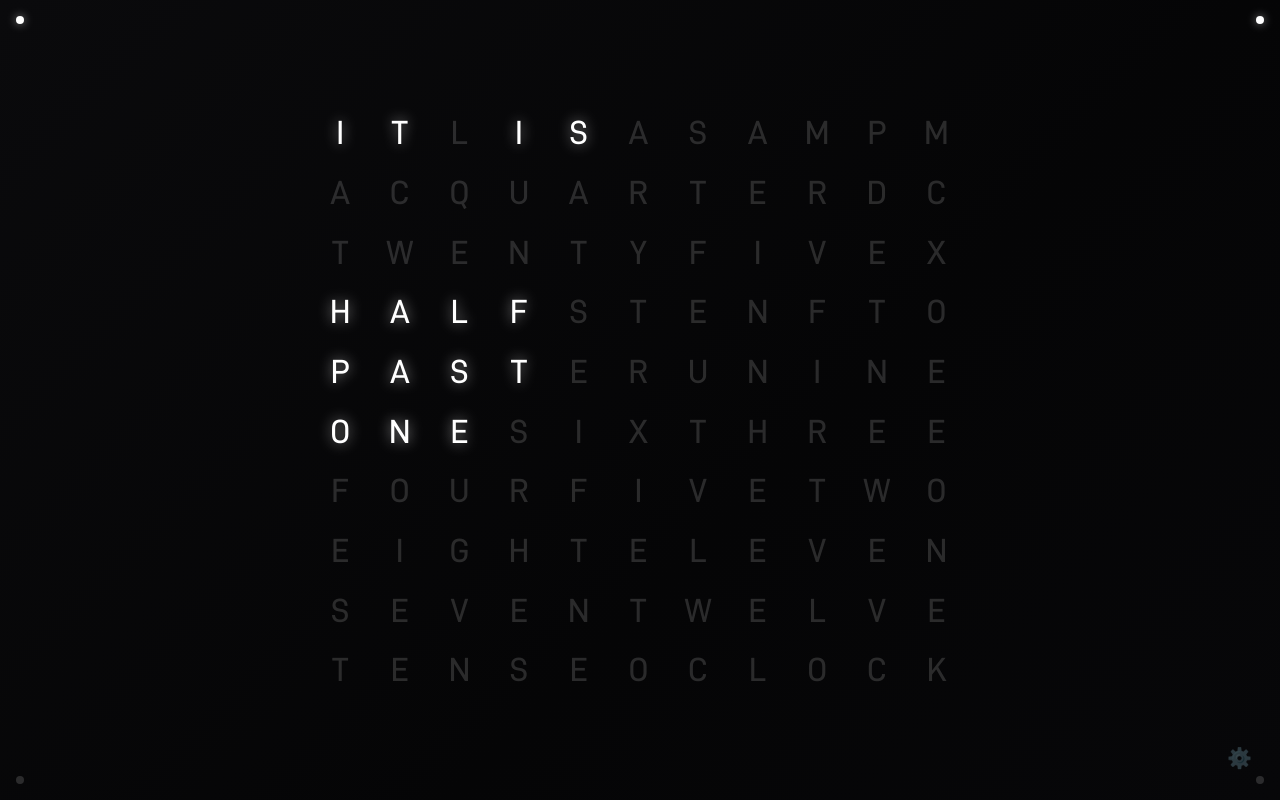
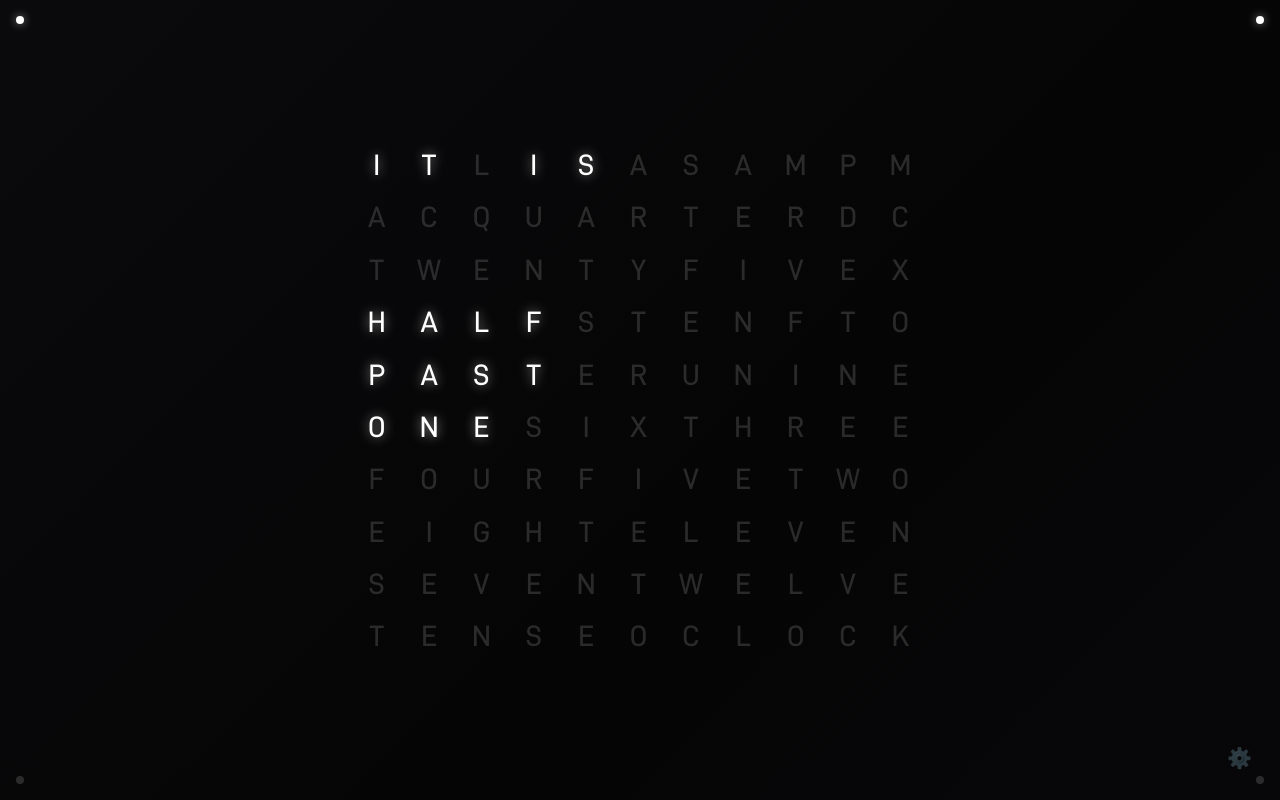
Before and after one commit to fvitas/verba-clock, a React (Vite) app: page / in a window 1280 px wide. Built offline with nearby package versions, Linux system fonts and the light colour scheme.

Commit message:
Size clock grid with container query units for edge padding

```diff
--- a/src/App.tsx
+++ b/src/App.tsx
@@ -47,7 +47,7 @@ function ClockScreen() {
         onClick={toggleMode}
       >
         <div
-          className="relative flex aspect-square h-[min(80vh,80vw)] items-center justify-center [box-shadow:0_25px_50px_rgba(0,0,0,0.6),0_4px_10px_rgba(0,0,0,0.4)]"
+          className="relative flex aspect-square h-[min(80vh,80vw)] items-center justify-center [container-type:size] [box-shadow:0_25px_50px_rgba(0,0,0,0.6),0_4px_10px_rgba(0,0,0,0.4)]"
           style={{ background: finish.surface }}
         >
           {face}
@@ -58,7 +58,7 @@ function ClockScreen() {
 
   return (
     <main
-      className="relative flex h-dvh w-dvw items-center justify-center overflow-hidden font-[DINish]"
+      className="relative flex h-dvh w-dvw items-center justify-center overflow-hidden font-[DINish] [container-type:size]"
       style={{ background: finish.surface, filter: `brightness(${settings.brightness})` }}
       onClick={toggleMode}
     >
--- a/src/components/ClockFace.tsx
+++ b/src/components/ClockFace.tsx
@@ -20,8 +20,8 @@ export function ClockFace({ rows, lit, finish }: ClockFaceProps) {
 
   return (
     <div
-      className="grid w-[min(82vw,82vh)] select-none font-medium tracking-widest"
-      style={{ gridTemplateColumns: `repeat(${cols}, minmax(0, 1fr))`, fontSize: 'min(4.2vw, 4.2vh)' }}
+      className="grid w-[72cqmin] select-none font-medium tracking-widest"
+      style={{ gridTemplateColumns: `repeat(${cols}, minmax(0, 1fr))`, fontSize: '3.7cqmin' }}
     >
       {rows.flatMap((row, r) =>
         [...row].map((ch, c) => {
```
Also changed, not shown: mockups/plan2-fullbleed-padding-2026-08-16.png (added), mockups/plan2-wall-padding-2026-08-16.png (added).
